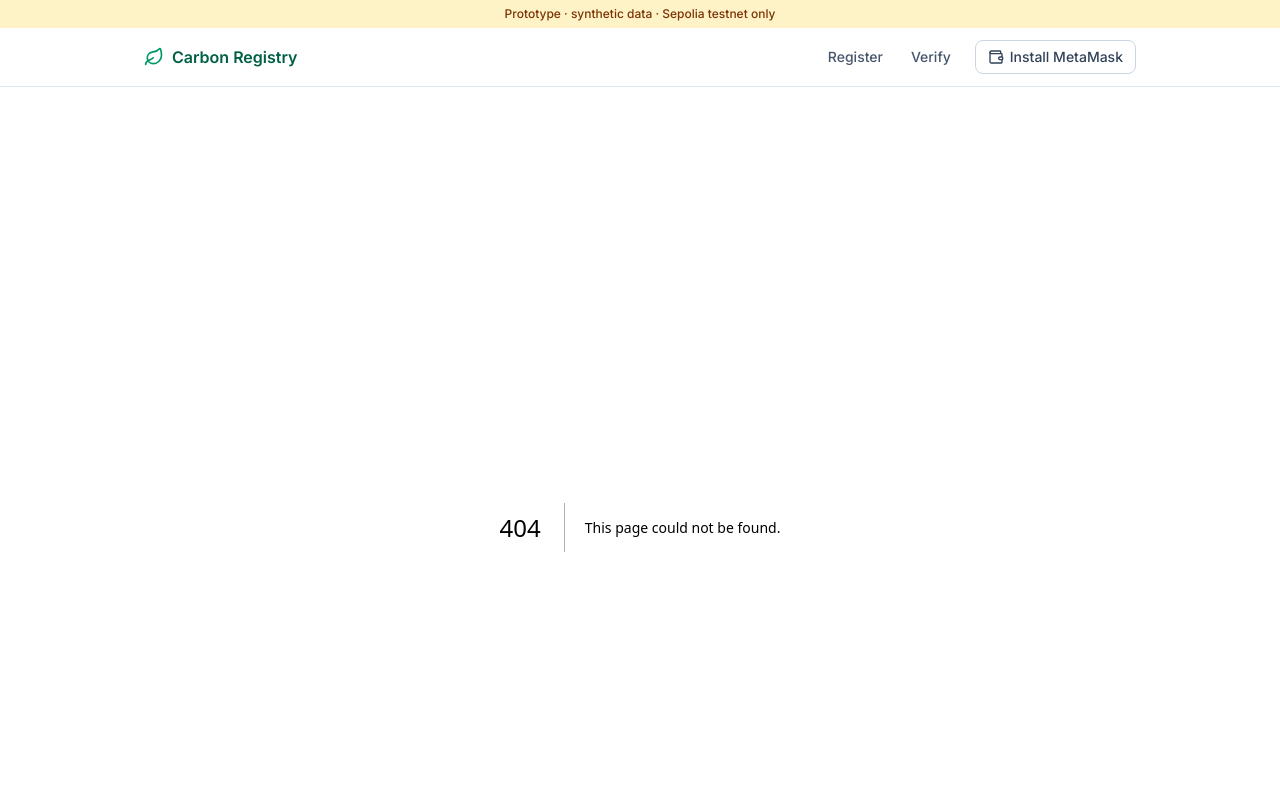
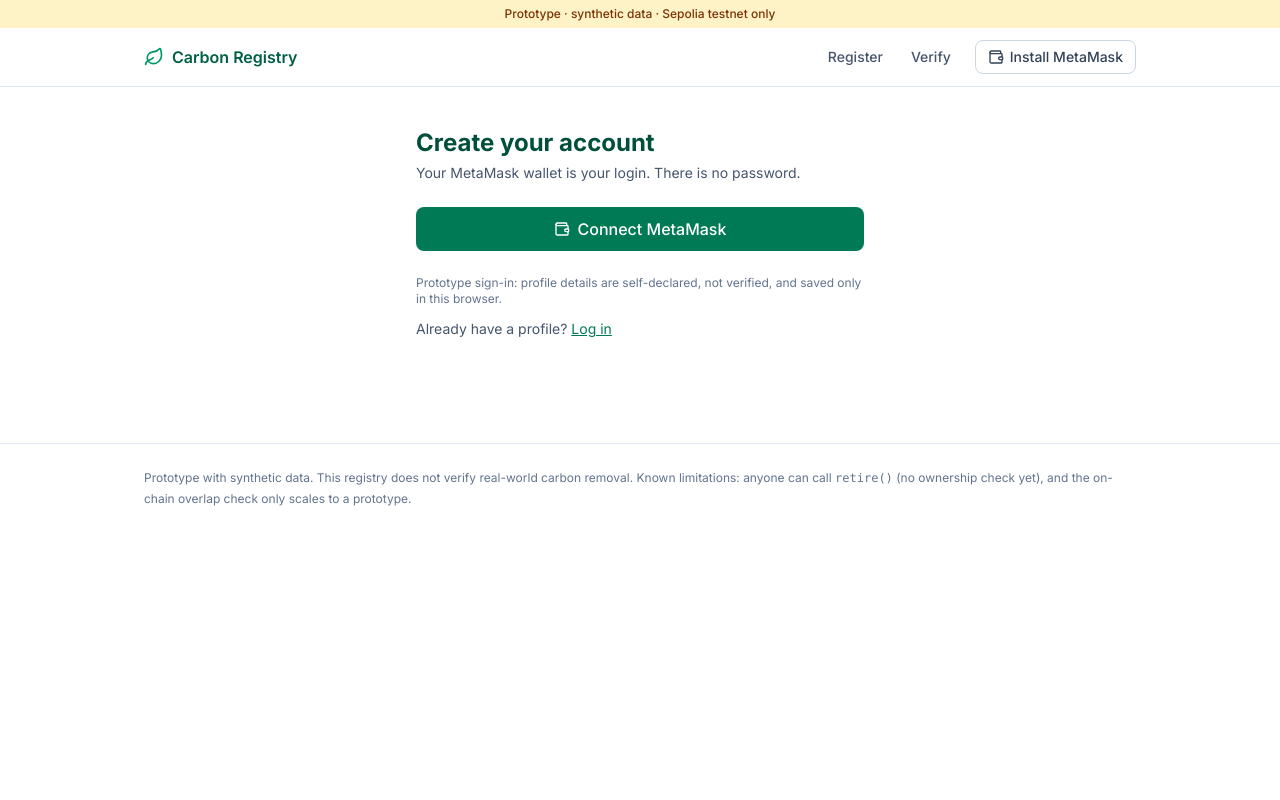
Before and after one commit to shauryasync/carbon-trace, a Next.js app in the folder web/: page /signup in a window 1280 px wide. Before the commit this address had no page. Shown: the top 800 px of the page. Built offline with nearby package versions, Linux system fonts and the light colour scheme.

Commit message:
feat(frontend): add signup and login pages

```diff
--- /dev/null
+++ b/web/app/login/page.tsx
@@ -0,0 +1,5 @@
+import AuthPanel from "@/components/AuthPanel";
+
+export default function LoginPage() {
+  return <AuthPanel mode="login" />;
+}
--- /dev/null
+++ b/web/app/signup/page.tsx
@@ -0,0 +1,5 @@
+import AuthPanel from "@/components/AuthPanel";
+
+export default function SignupPage() {
+  return <AuthPanel mode="signup" />;
+}
--- /dev/null
+++ b/web/components/AuthPanel.tsx
@@ -0,0 +1,99 @@
+"use client";
+import { useState } from "react";
+import Link from "next/link";
+import { useRouter } from "next/navigation";
+import { Wallet, Loader2 } from "lucide-react";
+import ProfileForm from "./ProfileForm";
+import { Profile } from "./types";
+import { setSession } from "./useSession";
+
+const EMPTY: Profile = { displayName: "", organisation: "", role: "Project developer" };
+const key = (addr: string) => `carbon-trace-profile:${addr.toLowerCase()}`;
+
+// eslint-disable-next-line @typescript-eslint/no-explicit-any
+const getEth = () => (typeof window !== "undefined" ? (window as any).ethereum : undefined);
+
+export default function AuthPanel({ mode }: { mode: "signup" | "login" }) {
+  const router = useRouter();
+  const [account, setAccount] = useState<string | null>(null);
+  const [loading, setLoading] = useState(false);
+  const [error, setError] = useState("");
+  const [noProfile, setNoProfile] = useState(false);
+
+  async function connect() {
+    setError("");
+    setNoProfile(false);
+    const eth = getEth();
+    if (!eth) return setError("MetaMask not found. Install it from metamask.io.");
+    setLoading(true);
+    try {
+      const accounts: string[] = await eth.request({ method: "eth_requestAccounts" });
+      const addr = accounts[0];
+      setAccount(addr);
+      if (mode === "login") {
+        if (localStorage.getItem(key(addr))) {
+          setSession(addr);
+          router.push("/register");
+        } else setNoProfile(true);
+      }
+    } catch {
+      setError("Connection cancelled.");
+    } finally {
+      setLoading(false);
+    }
+  }
+
+  return (
+    <div className="mx-auto max-w-md text-slate-900">
+      <h1 className="text-2xl font-bold text-emerald-900">
+        {mode === "signup" ? "Create your account" : "Log in"}
+      </h1>
+      <p className="mb-6 mt-1 text-sm text-slate-600">
+        Your MetaMask wallet is your login. There is no password.
+      </p>
+
+      {!account && (
+        <button onClick={connect} disabled={loading} className="flex w-full items-center justify-center gap-2 rounded-lg bg-emerald-700 py-2.5 font-medium text-white hover:bg-emerald-800 disabled:opacity-60">
+          {loading ? <Loader2 className="h-4 w-4 animate-spin" /> : <Wallet className="h-4 w-4" />}
+          Connect MetaMask
+        </button>
+      )}
+
+      {error && <p className="mt-3 text-sm text-red-700" role="alert">{error}</p>}
+
+      {account && mode === "signup" && (
+        <>
+          <p className="mb-4 rounded-lg bg-emerald-50 p-3 text-sm text-emerald-800">
+            Connected: <span className="font-mono">{account.slice(0, 6)}…{account.slice(-4)}</span>
+          </p>
+          <ProfileForm
+            initial={EMPTY}
+            onSave={(p) => {
+              localStorage.setItem(key(account), JSON.stringify(p));
+              setSession(account);
+              router.push("/register");
+            }}
+          />
+        </>
+      )}
+
+      {noProfile && (
+        <p className="mt-4 rounded-lg border border-amber-300 bg-amber-50 p-3 text-sm text-amber-900">
+          No profile found for this wallet in this browser.{" "}
+          <Link href="/signup" className="font-medium underline">Sign up first</Link>.
+        </p>
+      )}
+
+      <p className="mt-6 text-xs text-slate-500">
+        Prototype sign-in: profile details are self-declared, not verified, and saved only in this browser.
+      </p>
+      <p className="mt-3 text-sm text-slate-600">
+        {mode === "signup" ? (
+          <>Already have a profile? <Link href="/login" className="text-emerald-700 underline">Log in</Link></>
+        ) : (
+          <>New here? <Link href="/signup" className="text-emerald-700 underline">Sign up</Link></>
+        )}
+      </p>
+    </div>
+  );
+}
```
